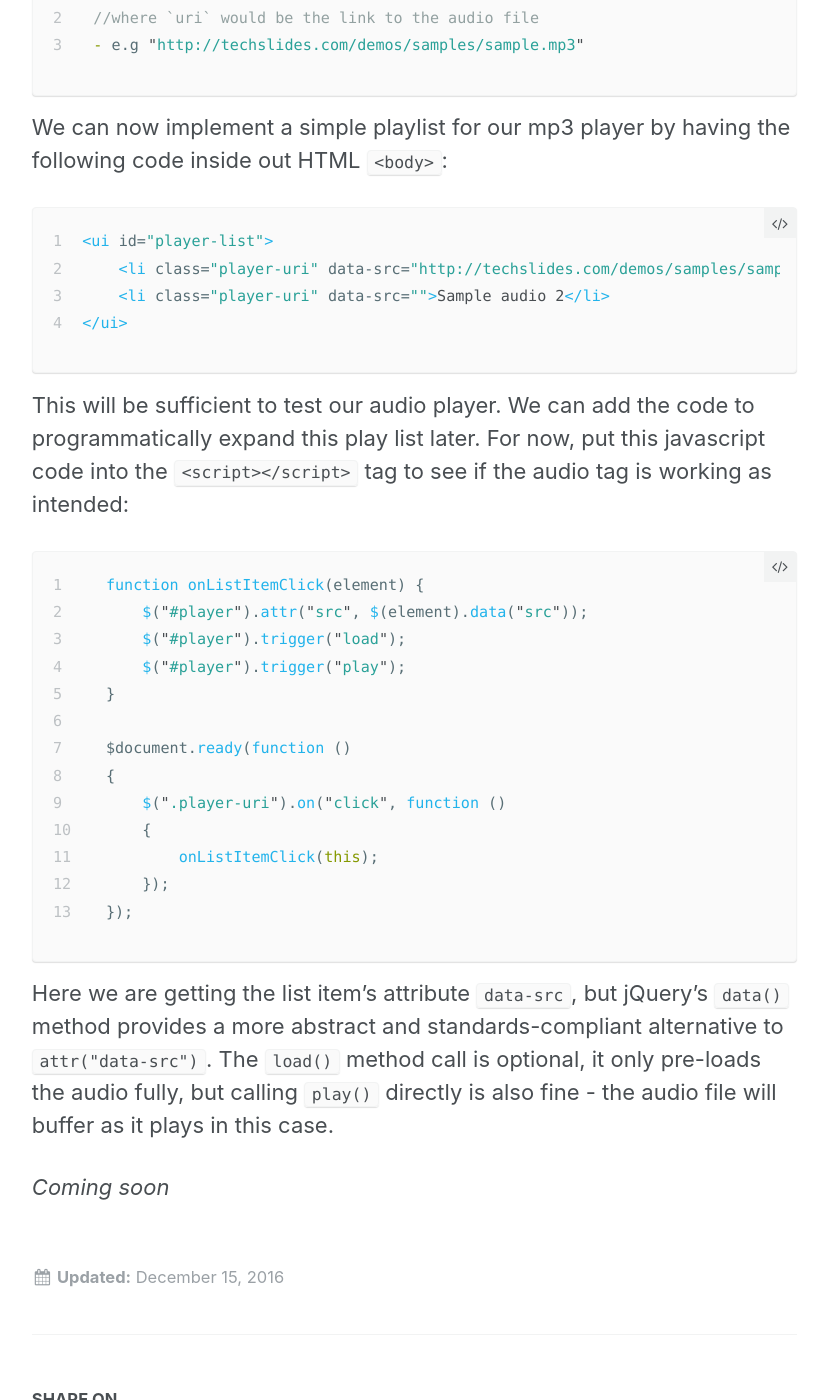
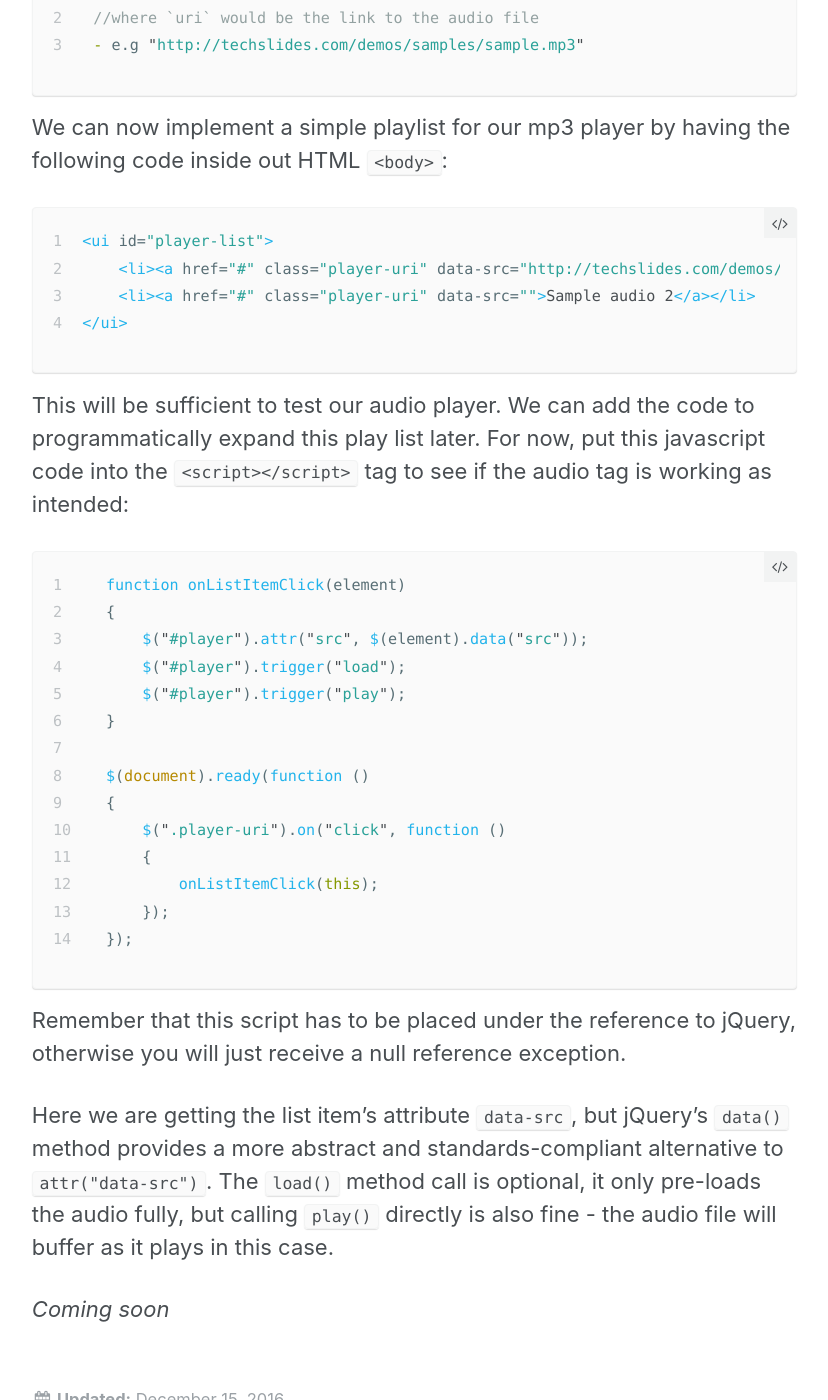
Before and after one commit to luungoc2005/luungoc2005-github-io-old, a Jekyll site: the page built from _posts/2016-12-15-using-the-html5-audio-tag-with-jquery.markdown, in a window 1280 px wide and 1400 px high, scrolled down 2468 px. Shown: the whole window, without its empty margins (252-1080 px from the left). Built offline with Jekyll 4.4.1, drawn with Linux system fonts in a browser that asks for light colours; some of the changed lines change nothing that is shown.

Commit message:
code fix

```diff
--- a/_posts/2016-12-15-using-the-html5-audio-tag-with-jquery.markdown
+++ b/_posts/2016-12-15-using-the-html5-audio-tag-with-jquery.markdown
@@ -65,21 +65,22 @@ We can now implement a simple playlist for our mp3 player by having the followin
 
 {% highlight html linenos %}
 <ui id="player-list">
-    <li class="player-uri" data-src="http://techslides.com/demos/samples/sample.mp3">Sample audio 1</li>
-    <li class="player-uri" data-src="">Sample audio 2</li>
+    <li><a href="#" class="player-uri" data-src="http://techslides.com/demos/samples/sample.mp3">Sample audio 1</a></li>
+    <li><a href="#" class="player-uri" data-src="">Sample audio 2</a></li>
 </ui>
 {% endhighlight %}
 
 This will be sufficient to test our audio player. We can add the code to programmatically expand this play list later. For now, put this javascript code into the `<script></script>` tag to see if the audio tag is working as intended:
 
 {% highlight javascript linenos %}
-function onListItemClick(element) {
+function onListItemClick(element)
+{
     $("#player").attr("src", $(element).data("src"));
     $("#player").trigger("load");
     $("#player").trigger("play");
 }
 
-$document.ready(function ()
+$(document).ready(function ()
 {
     $(".player-uri").on("click", function ()
     {
@@ -88,8 +89,8 @@ $document.ready(function ()
 });
 {% endhighlight %}
 
+Remember that this script has to be placed under the reference to jQuery, otherwise you will just receive a null reference exception.
+
 Here we are getting the list item's attribute `data-src`, but jQuery's `data()` method provides a more abstract and standards-compliant alternative to `attr("data-src")`. The `load()` method call is optional, it only pre-loads the audio fully, but calling `play()` directly is also fine - the audio file will buffer as it plays in this case.
 
-
-
 *Coming soon*
```
